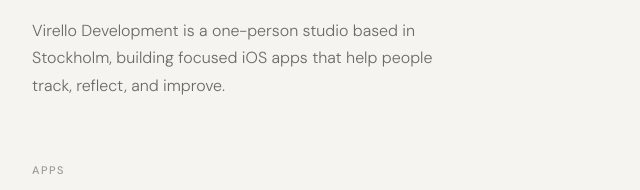
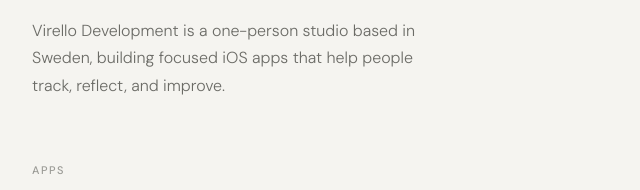
Before and after one commit to VirelloDev/virellodev.com, a plain HTML site: page index.html in a window 1280 px wide. Shown: the part 281-471 px from the top of the page, 242-882 px from the left. Drawn offline with Linux system fonts and the light colour scheme.

Commit message:
Update index.html

```diff
--- a/index.html
+++ b/index.html
@@ -299,7 +299,7 @@
     <section class="hero">
       <p class="hero-eyebrow">Independent iOS Studio</p>
       <h1 class="hero-title">Thoughtfully crafted apps for everyday life.</h1>
-      <p class="hero-desc">Virello Development is a one-person studio based in Stockholm, building focused iOS apps that help people track, reflect, and improve.</p>
+      <p class="hero-desc">Virello Development is a one-person studio based in Sweden, building focused iOS apps that help people track, reflect, and improve.</p>
     </section>
 
     <p class="section-label">Apps</p>
```
